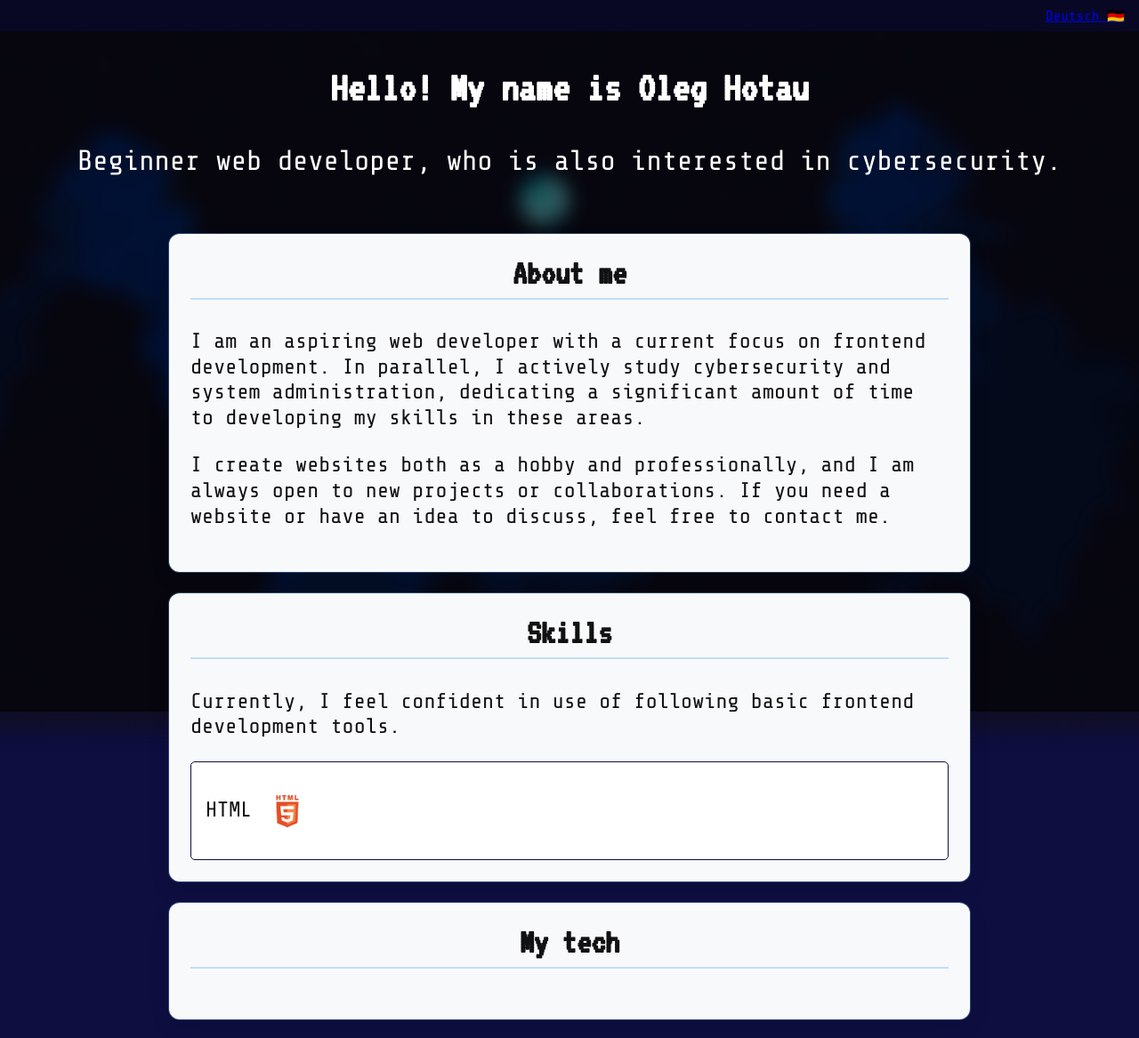
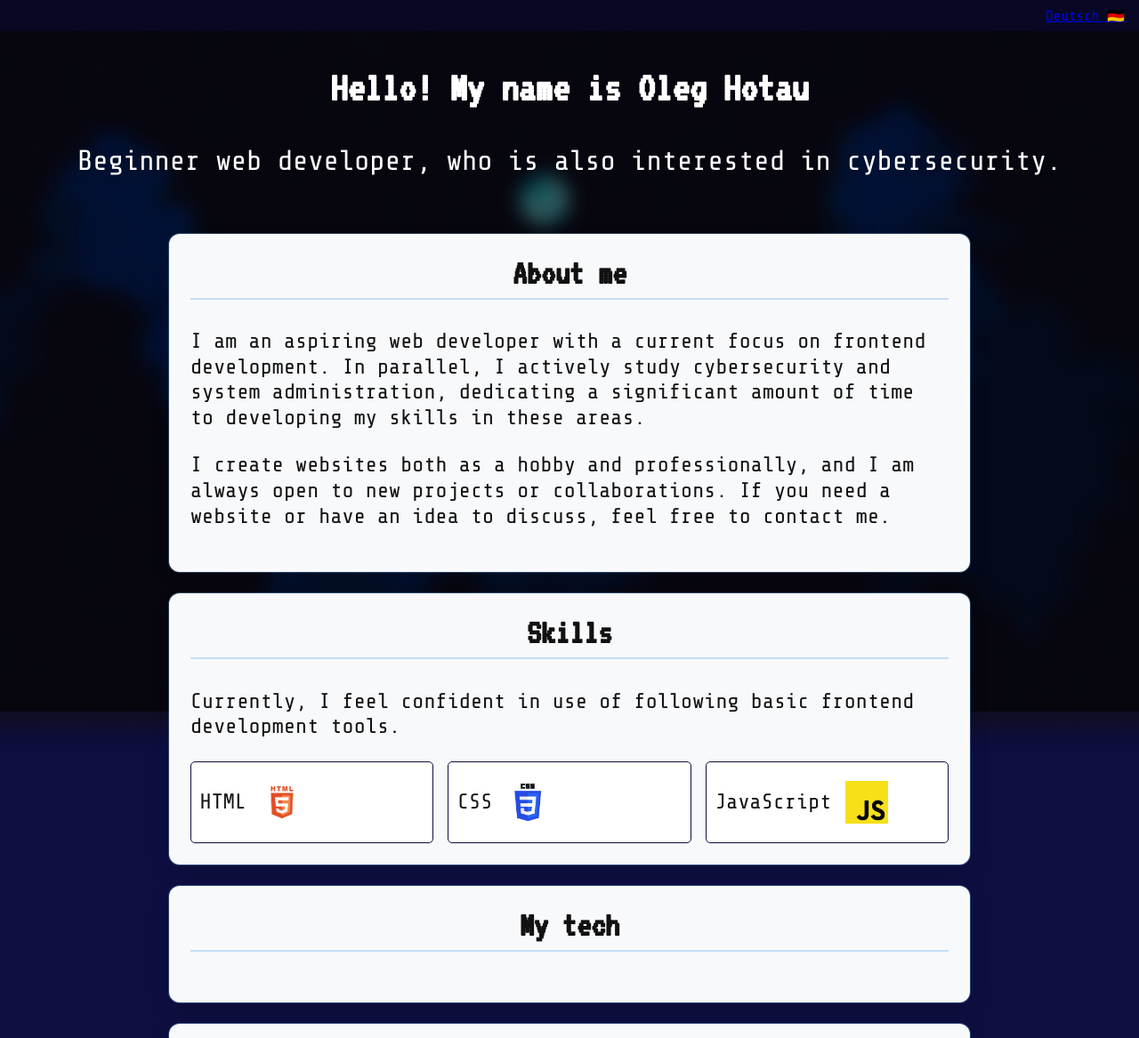
Before and after one commit to ReisSaigyouji/portfolio, a website: page index.html in a window 1280 px wide. Shown: the top 1167 px of the page at 89% size. Drawn offline with nearby package versions, Linux system fonts and the light colour scheme.

Commit message:
Filled frontend skills

```diff
--- a/index.html
+++ b/index.html
@@ -43,6 +43,14 @@
                     <p>HTML</p>
                     <img src="img/html.jpg" alt="HTML logo">
                 </div>
+                <div class="skill">
+                    <p>CSS</p>
+                    <img src="img/css.jpg" alt="CSS logo">
+                </div>
+                <div class="skill">
+                    <p>JavaScript</p>
+                    <img src="img/js.png" alt="js logo">
+                </div>
             </div>
         </section>
 
--- a/main.css
+++ b/main.css
@@ -100,7 +100,7 @@ main {
 
 .skill {
     background: white;
-    padding: 1rem;
+    padding: 0.4rem 0.6rem;
     border: 1px solid #0e0e40;
     border-radius: 5px;
     display: flex;
```
Also changed, not shown: img/Arch_Linux__Crystal__icon.svg.png (deleted), img/css.jpg (added), img/css.png (deleted).
